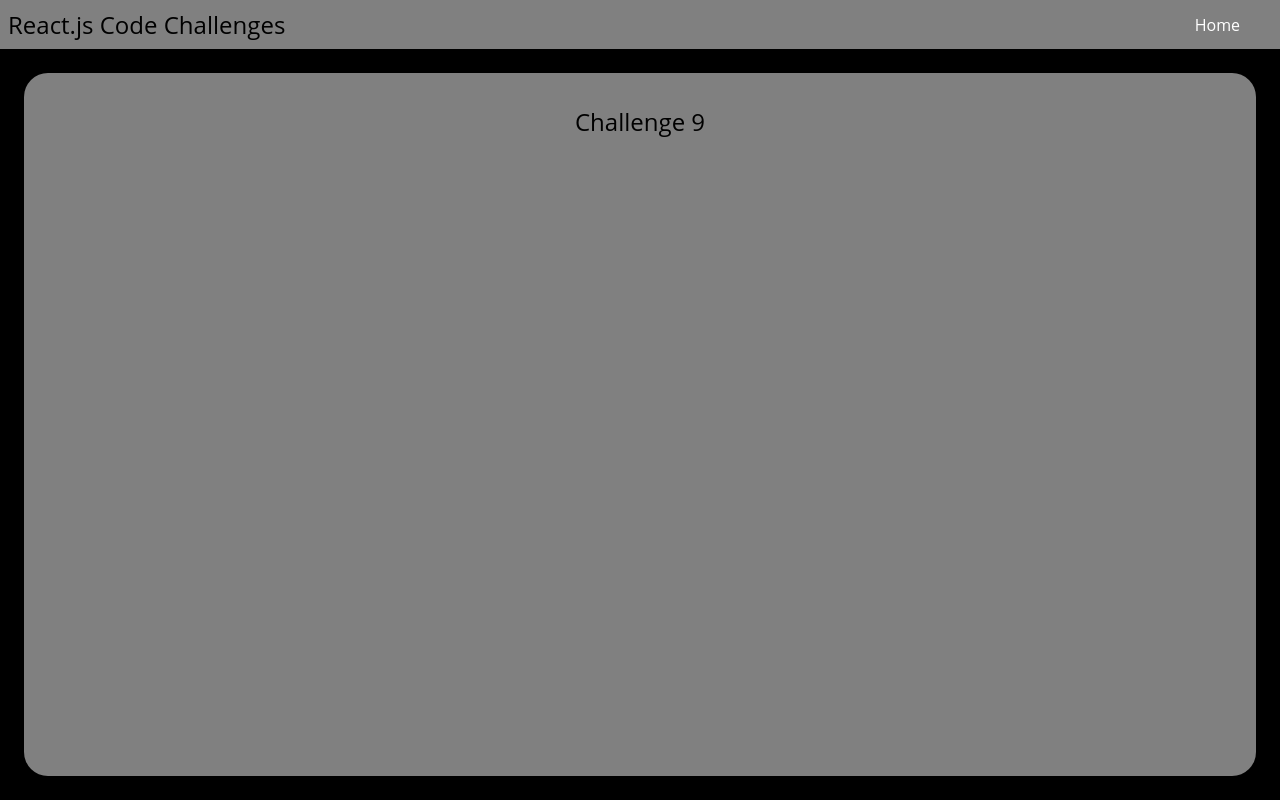
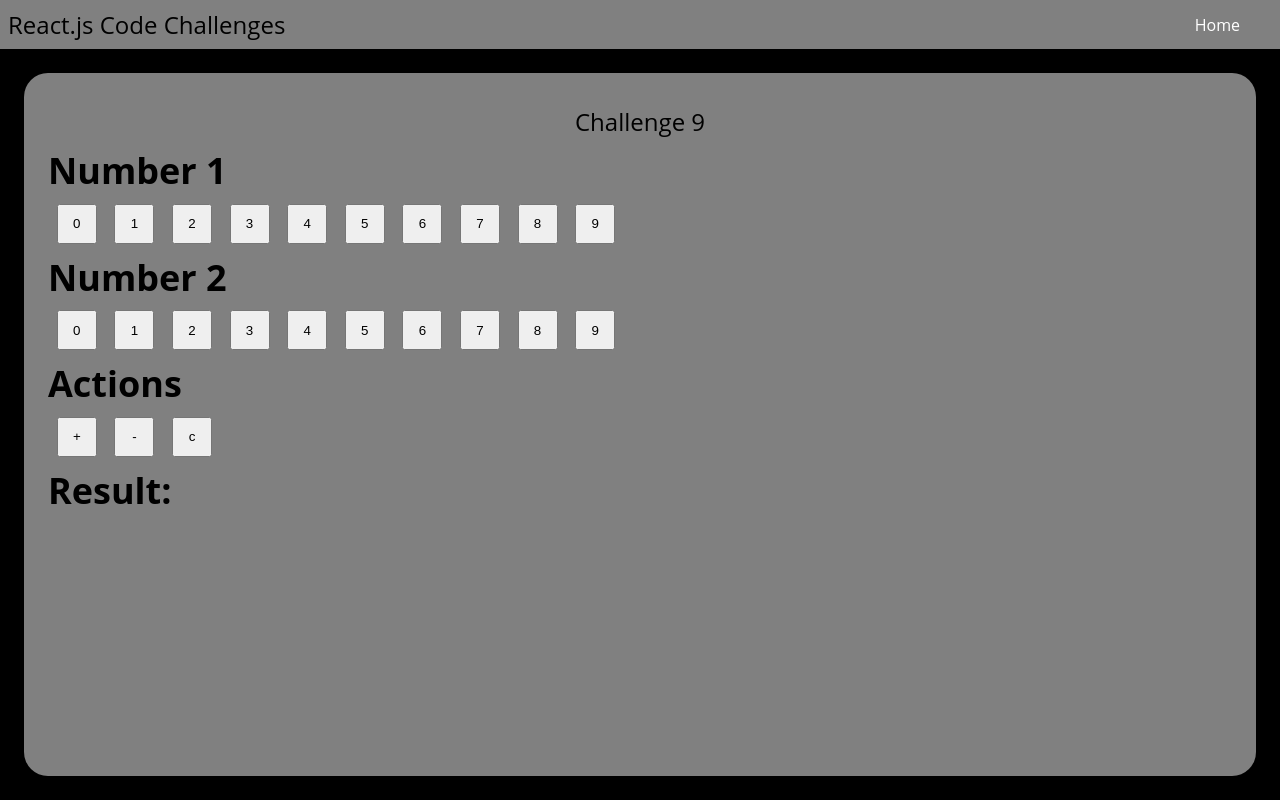
Before and after one commit to CelestialCoyote/reactjs-code-challenges, a React (Create React App) app: page /challenge9 in a window 1280 px wide. Built offline with nearby package versions, Linux system fonts and the light colour scheme.

Commit message:
Started SimpleCalculator challenge.

```diff
--- /dev/null
+++ b/src/components/09-SimpleCalculator/SimpleCalculator.css
@@ -0,0 +1,6 @@
+.calculator-button {
+    height: 3.0em;
+    padding: 0;
+    text-align: center;
+    width: 3.0em;
+}
--- /dev/null
+++ b/src/components/09-SimpleCalculator/SimpleCalculator.js
@@ -0,0 +1,45 @@
+import './SimpleCalculator.css';
+
+
+const initialState = {}
+
+function reducer(state, action) { }
+
+const SimpleCalculator = () => {
+    const numbers = [0, 1, 2, 3, 4, 5, 6, 7, 8, 9]
+
+    return (
+        <div>
+            <div>
+                <h2>Number 1</h2>
+                {numbers.map(number => (
+                    <button
+                        key={number}
+                        className='calculator-button'
+                    >
+                        {number}
+                    </button>))}
+            </div>
+            <div>
+                <h2>Number 2</h2>
+                {numbers.map(number => (
+                    <button
+                        key={number}
+                        className='calculator-button'
+                    >
+                        {number}
+                    </button>))}
+            </div>
+            <div>
+                <h2>Actions</h2>
+                <button className='calculator-button'>+</button>
+                <button className='calculator-button'>-</button>
+                <button className='calculator-button'>c</button>
+            </div>
+            <div><h2>Result:</h2></div>
+        </div>
+    );
+};
+
+
+export default SimpleCalculator;
--- a/src/pages/Challenge9/Challenge9.js
+++ b/src/pages/Challenge9/Challenge9.js
@@ -1,4 +1,5 @@
 import React from 'react';
+import SimpleCalculator from '../../components/09-SimpleCalculator/SimpleCalculator';
 import './Challenge9.css';
 
 
@@ -6,6 +7,7 @@ const Challenge9 = () => {
     return (
         <div className="challenge9">
             <label>Challenge 9</label>
+            <SimpleCalculator />
         </div>
     );
 };
```
